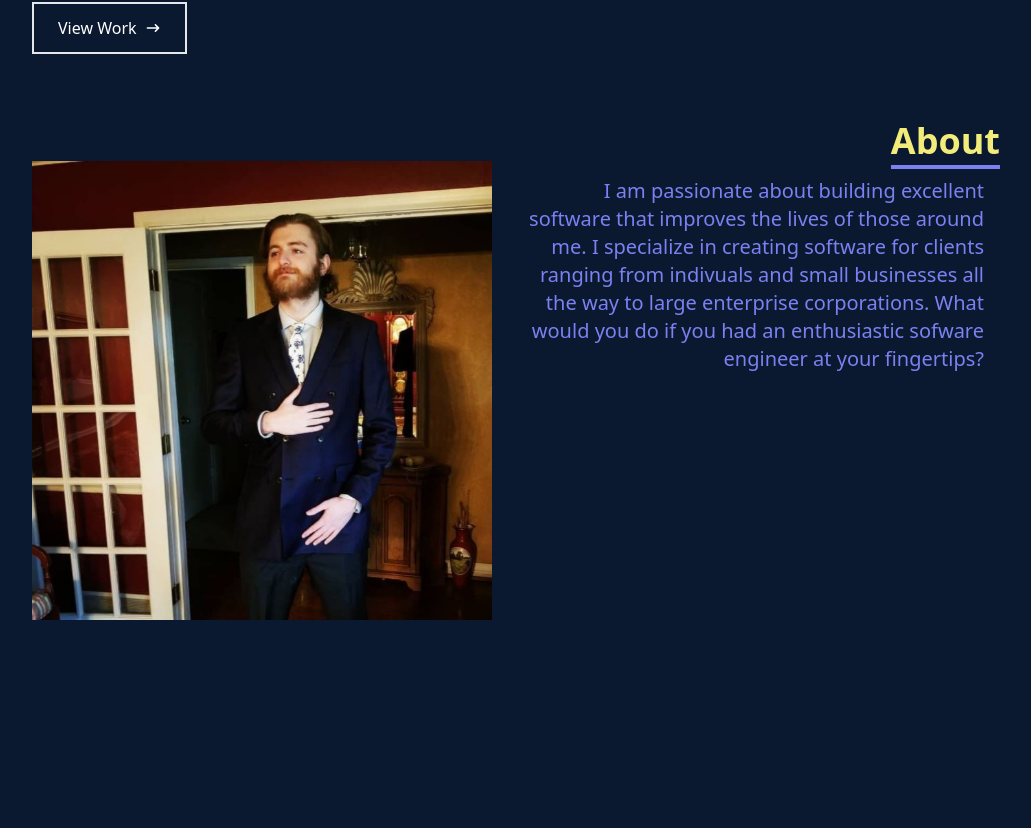
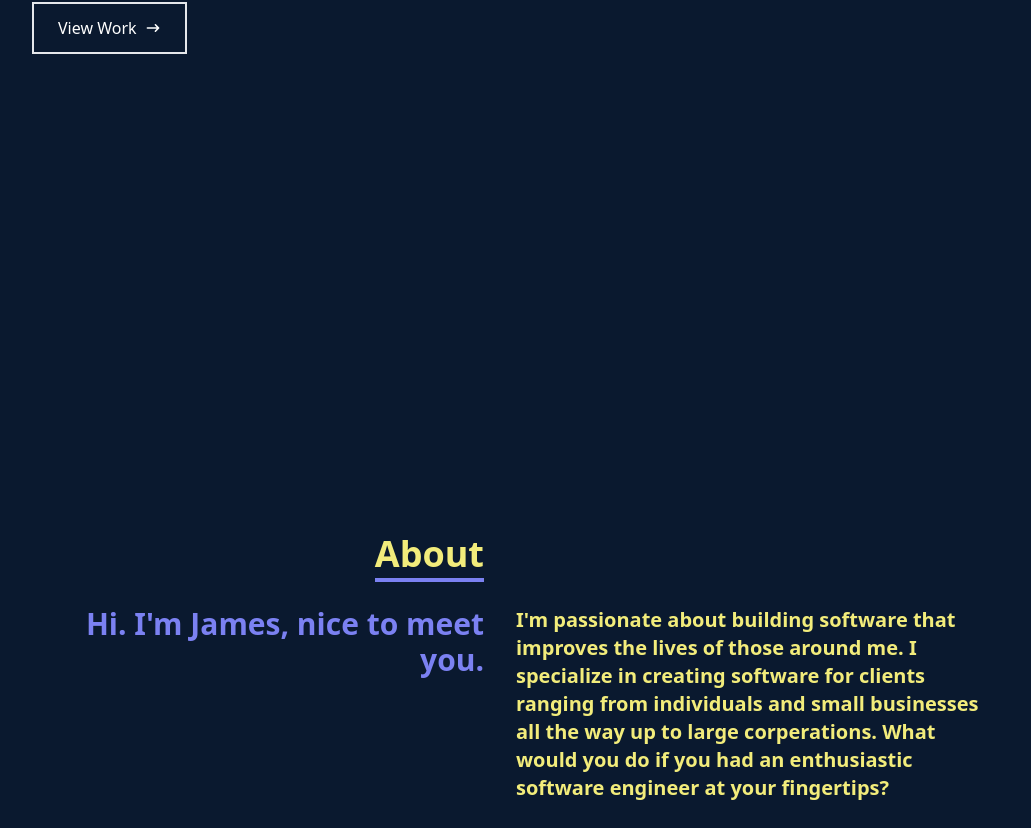
Before and after one commit to hoofmonger/hoofard-code-portfolio, a React (Create React App) app: page / in a window 1280 px wide. Shown: the part 532-1360 px from the top of the page, without its empty margins (140-1171 px from the left). Built offline with nearby package versions, Linux system fonts and the light colour scheme.

Commit message:
fixed the about component so it wouldnt overlap with other components

```diff
--- a/src/components/About.jsx
+++ b/src/components/About.jsx
@@ -5,28 +5,25 @@ const About = () => {
   return (
     <div name='about' className='w-full h-screen bg-[#0a192f] '>
         <div className='flex flex-col justify-center items-center w-full h-full'>
-            <div className='max-w-[1000px] w-full grid grid-rows-2 gap-8'>
-                <div className='sm:text-right pb-8 pl-4'>
-                    <p className='text-4xl font-bold inline border-b-4 border-[#7b81f2] text-[#f2ec7b]'>
+            <div className='max-w-[1000px] w-full grid grid-cols-2 gap-8'>
+                <div className='sm:text-right pb-8 pl-4 '>
+                    <p className='text-4xl inline font-bold border-b-4 border-[#7b81f2] text-[#f2ec7b]'>
                         About
                     </p>
-                    <div className='max-w-[1000px] w-full grid grid-cols-2 gap-8 px-4'>
+                </div>
+                <div></div>
+                </div>
+                <div className='max-w-[1000px] w-full grid sm:grid-cols-2 gap-8 px-4'>
+                    <div className='sm:text-right text-3xl font-bold text-[#7b81f2]'>
+                        <p>Hi. I'm James, nice to meet you.</p>
 
-                        <div>
-                            <img className='' src={suitPicture} alt="picture of me, James, in a blue suit" />
-                        </div>
-                        <div>
-                            <p className='py-4 sm:text-right text-xl text-[#7b81f2]'>
-                                I am passionate about building excellent software that improves the lives of those around me.
-                                I specialize in creating software for clients ranging from indivuals and small businesses all the way to large enterprise corporations.
-                                What would you do if you had an enthusiastic sofware engineer at your fingertips?
-                            </p>
-                        </div>
+                    </div>
+                    <div>
+                        <p className='text-[#f2ec7b] text-xl font-bold'>I'm passionate about building software that improves the lives of those around me. I specialize in creating software for clients ranging from individuals and small businesses all the way up to large corperations. What would you do if you had an enthusiastic software engineer at your fingertips?</p>
                     </div>
                 </div>
             </div>
         </div>
-    </div>
   )
 }
 
```
Also changed, not shown: 1 other file (tests, documents, lock files or other folders).
